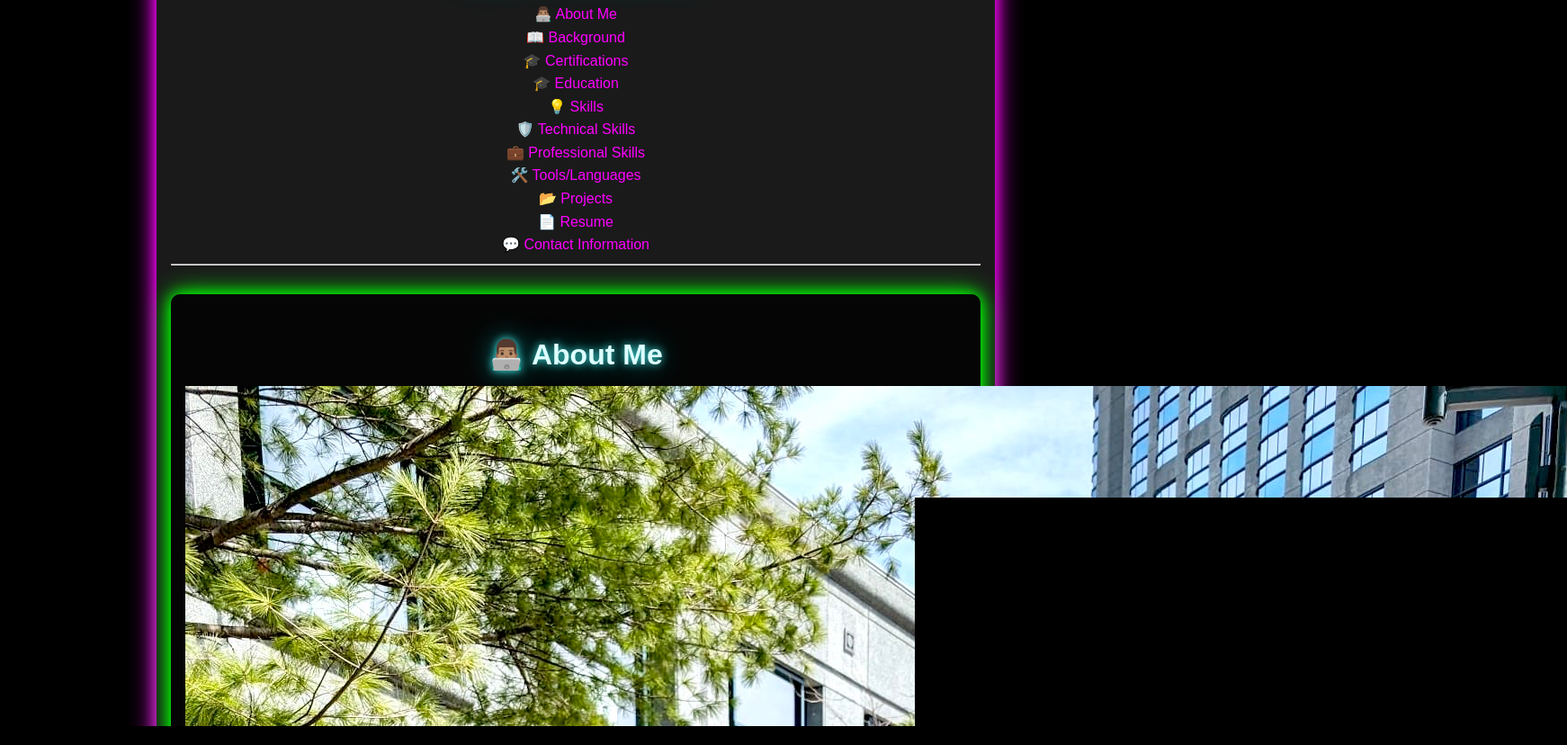
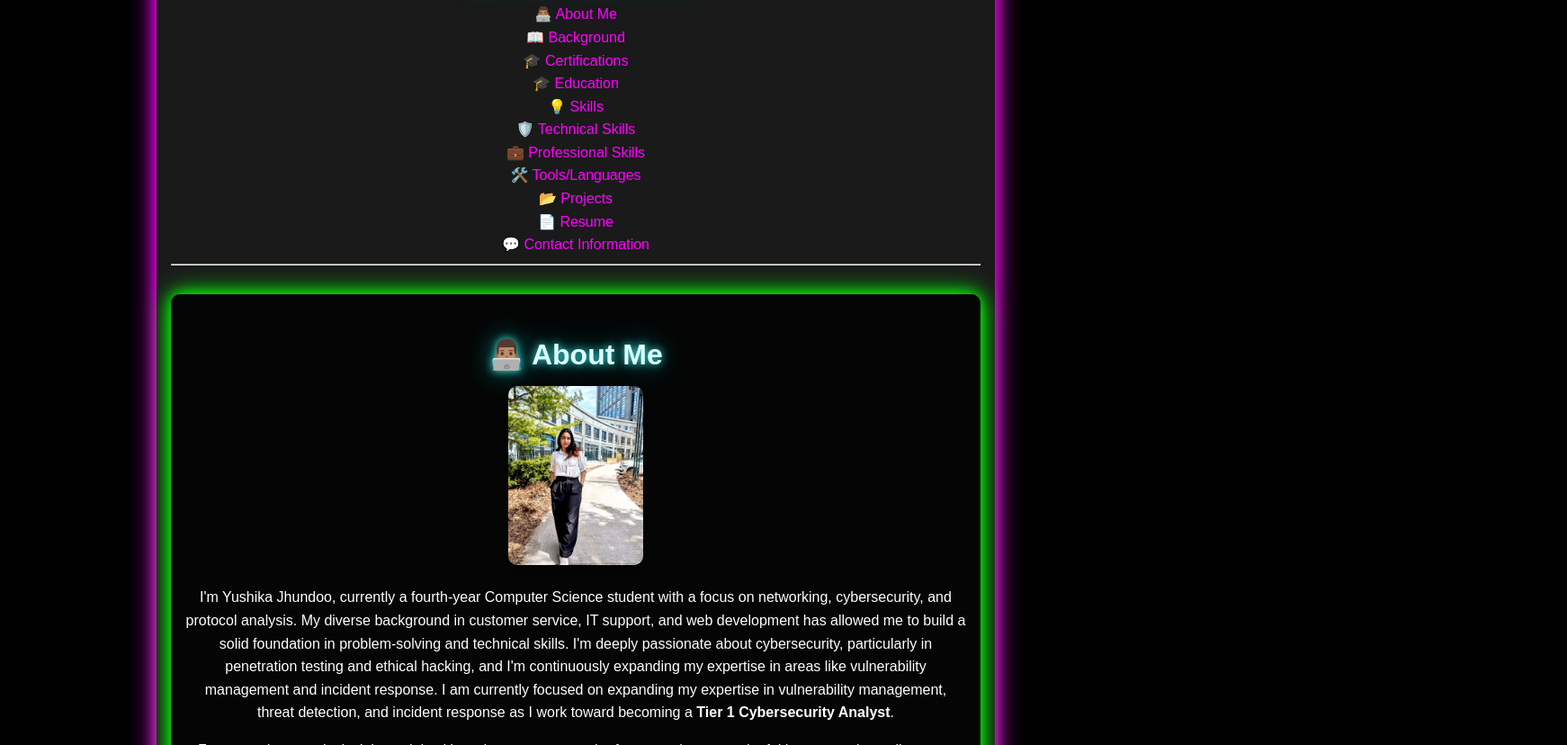
Before and after one commit to yushika-j/cybersecurity-portfolio, a plain HTML site: page index.html in a window 1280 px wide. Shown: the part 464-1292 px from the top of the page at 90% size, 1742 px wide, since content can reach past the window. Drawn offline with Linux system fonts and the light colour scheme.

Commit message:
Update styles.css

```diff
--- a/styles.css
+++ b/styles.css
@@ -7,6 +7,13 @@ body {
     padding: 0;
     line-height: 1.6;
     text-align: center;
+}
+img {
+    max-width: 100%; /* Ensures the image scales responsively */
+    height: auto;    /* Maintains the aspect ratio */
+    width: 150px;    /* Sets the image width to 150px */
+    border-radius: 10px;
+    box-shadow: 0 4px 8px rgba(0, 0, 0, 0.2); /* Optional: Adds a shadow */
 }
 ul, ol {
     list-style: none;
```
